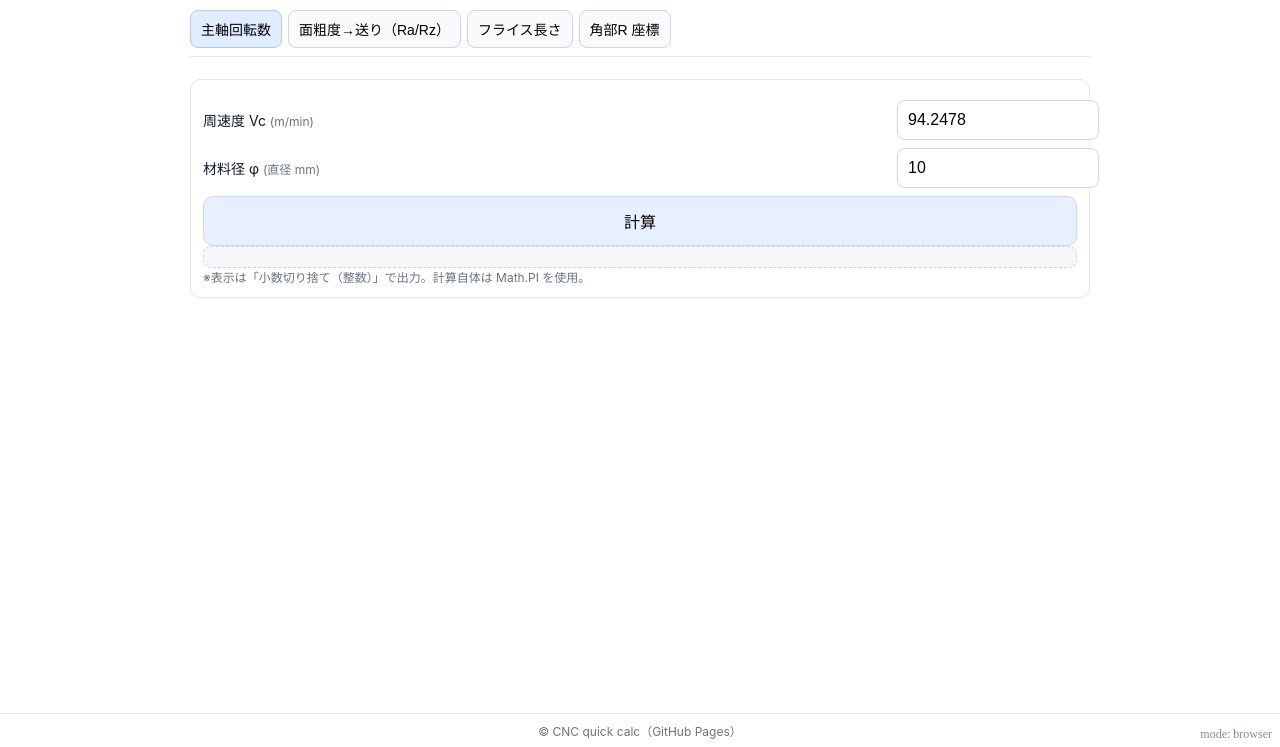
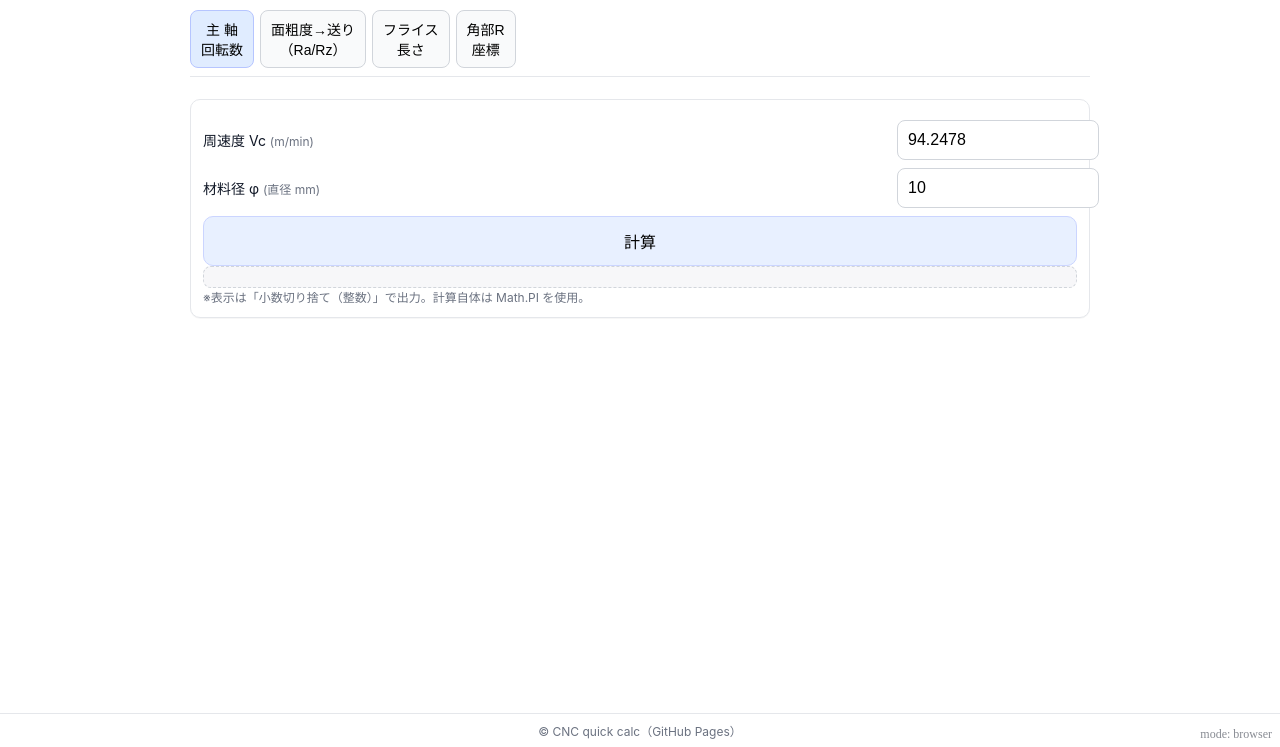
Before and after one commit to oono198279-www/CNC_Calc, a plain HTML site: page index.html in a window 1280 px wide. Shown: the part 53-800 px from the top of the page. Drawn offline with Linux system fonts and the light colour scheme.

Commit message:
index.html を更新

```diff
--- a/index.html
+++ b/index.html
@@ -50,10 +50,10 @@
 
   <div class="wrap">
     <div class="tabs">
-      <button class="tab-btn active" data-tab="rpm">主軸回転数</button>
-      <button class="tab-btn" data-tab="roughness">面粗度→送り（Ra/Rz）</button>
-      <button class="tab-btn" data-tab="milling">フライス長さ</button>
-      <button class="tab-btn" data-tab="cornerR">角部R 座標</button>
+      <button class="tab-btn active" data-tab="rpm">主 軸<br>回転数</button>
+      <button class="tab-btn" data-tab="roughness">面粗度→送り<br>（Ra/Rz）</button>
+      <button class="tab-btn" data-tab="milling">フライス<br> 長さ</button>
+      <button class="tab-btn" data-tab="cornerR">角部R<br> 座標</button>
     </div>
 
     <div id="rpm" class="panel active">
```
